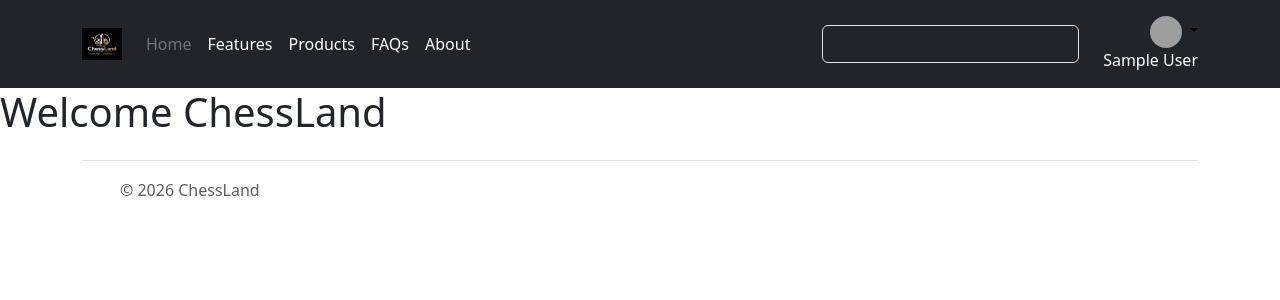
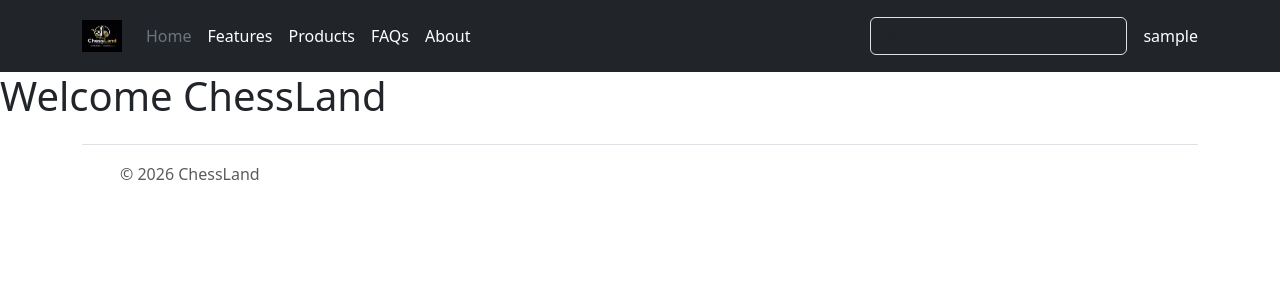
Before and after one commit to demetregogiashvili/ChessLand, a Flask app: page / in a window 1280 px wide. Shown: the top 300 px of the page. Run offline with Flask 3, Linux system fonts and the light colour scheme; the visitor is signed in with stand-in values (Sample User, id 1); grey boxes are pictures that could not be loaded.

Commit message:
Fix header None issue and update routes

```diff
--- a/routes.py
+++ b/routes.py
@@ -14,7 +14,7 @@
             return "ეს მეილი უკვე დარეგისტრირებულია! სცადე სხვა."
 
         # თუ არ არსებობს, ვქმნით ახალ მომხმარებელს
-        user = User(username=username, password=password, email=email)
+        user = User(username=username, password=password, email=email, name=username)
         db.session.add(user)
         db.session.commit()
 
--- a/templates/header.html
+++ b/templates/header.html
@@ -19,10 +19,11 @@
             </form>
 
        <div class="text-end">
+    <!-- შეცვალე შენი არსებული ხაზი ამით -->
     {% if current_user.is_authenticated %}
-        {% include 'header_autenticated.html' %}
+    <span>{{ current_user.username }}</span>
     {% else %}
-        {% include 'header_login.html' %}
+    <a href="/login">Login</a>
     {% endif %}
 </div>
 </header>
--- a/templates/header_autenticated.html
+++ b/templates/header_autenticated.html
@@ -1,23 +1,15 @@
 <div class="dropdown text-end">
-    <a
-        href="#"
-        class="d-block link-body-emphasis text-decoration-none dropdown-toggle"
-        data-bs-toggle="dropdown"
-        aria-expanded="false"
-    >
-      <img src="{{ current_user.profile_url if current_user.profile_url else url_for('static', filename='default-avatar.png') }}"
-     alt="user"
-     width="32"
-     height="32"
-     class="rounded-circle">
-    </a>
-    <span class="text-white ms-2">
-    {% if current_user.is_admin %}
-        Admin
-    {% else %}
-        {{ current_user.name }}
+    {% if current_user.is_authenticated %}
+        <a href="#">
+            <img src="{{ current_user.profile_url if current_user.profile_url else url_for('static', filename='default_avatar.png') }}"
+                 width="32" height="32" class="rounded-circle">
+        </a>
+        <span class="text-white ms-2">
+            {% if current_user.is_admin %} Admin {% else %} {{ current_user.username }} {% endif %}
+        </span>
+        <!-- აქ მოდის შენი dropdown მენიუ... -->
     {% endif %}
-</span>
+
     <ul class="dropdown-menu text-small">
         <li>
             <a class="dropdown-item" href="/settings">Settings</a>
```
